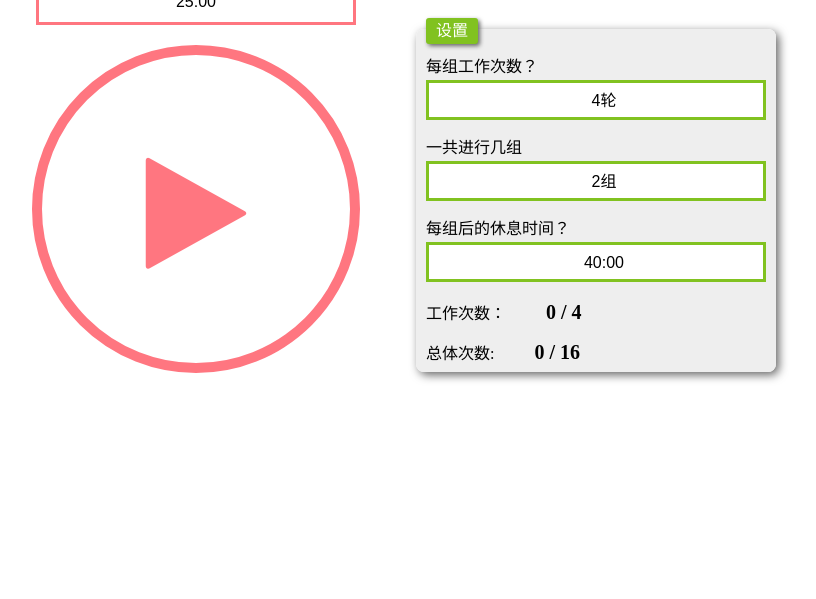
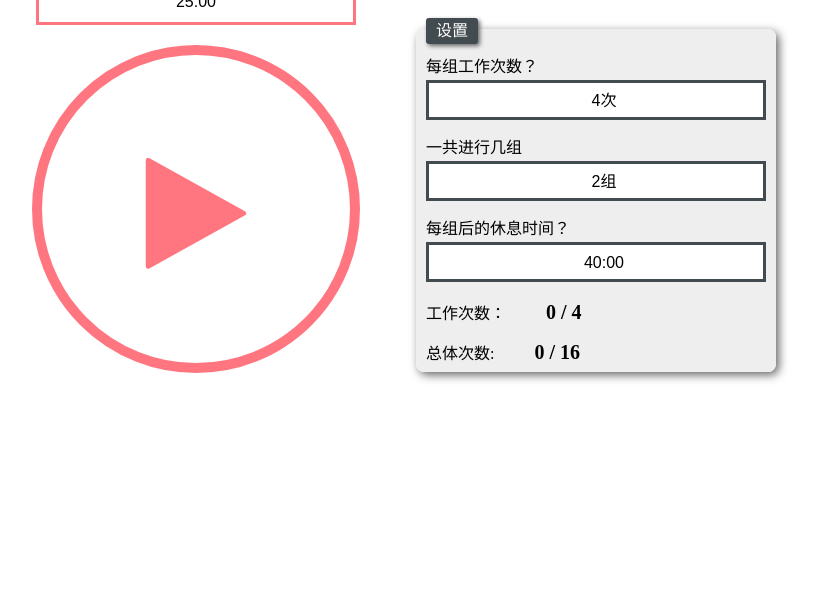
Before and after one commit to seainhand/A-Pomodoro-Timer, a plain HTML site: page index.html in a window 1280 px wide. Shown: the part 201-800 px from the top of the page, without its empty margins (224-1040 px from the left). Drawn offline with Linux system fonts and the light colour scheme; a web font is replaced by a local one.

Commit message:
小修改

```diff
--- a/index.html
+++ b/index.html
@@ -157,16 +157,16 @@
 				<section>
 					<legend>设置</legend>
 					<p>每组工作次数？</p><select name="" id="select_goal_main_num" onchange="setMainNum()">
-						<option value="1">1轮</option>
-						<option value="2">2轮</option>
-						<option value="3">3轮</option>
-						<option value="4" selected>4轮</option>
-						<option value="5">5轮</option>
-						<option value="6">6轮</option>
-						<option value="7">7轮</option>
-						<option value="8">8轮</option>
-						<option value="9">9轮</option>
-						<option value="10">10轮</option>
+						<option value="1">1次</option>
+						<option value="2">2次</option>
+						<option value="3">3次</option>
+						<option value="4" selected>4次</option>
+						<option value="5">5次</option>
+						<option value="6">6次</option>
+						<option value="7">7次</option>
+						<option value="8">8次</option>
+						<option value="9">9次</option>
+						<option value="10">10次</option>
 					</select>
 					<br>
 					<p>一共进行几组</p><select name="" id="select_goal_turn"  onchange="setTurn()">
--- a/sass/style.scss
+++ b/sass/style.scss
@@ -4,7 +4,7 @@
 $main_color : #ff7680;
 $next_color : #4CB0F9;
 $right_section_width : 50%;
-$set_color : rgb(129,194,32);
+$set_color : #424b50;
 @mixin clearfix() {
 	&:after{
 		display:block;
@@ -59,6 +59,12 @@ container{
 				height: 3em;
 				text-align: center;
 			}
+			#next_minutes{
+				outline-color:$next_color;
+			}
+			#main_minutes{
+				outline-color:$main_color;
+			}
 			.iinner{
 				height: 348px;
 				text-align: left;
@@ -105,10 +111,9 @@ container{
 	font-family: "Helvetica Neue Light", "Helvetica Neue", Helvetica, Arial, "Lucida Grande", sans-serif;
 	text-decoration: none;
 	text-align: center;
-	width: 200px;
 	line-height: 80px;
 	height: 80px;
-	width: 340px;
+	width: 360px;
 	margin: 0;
 	display: inline-block;
 	appearance: none;
@@ -195,6 +200,7 @@ container{
 			margin-left: 5px;
 		}
 		select{
+			outline-color:$set_color;
 			padding-left: 1em;
 			margin-top: 5px;
 			background: #fff;
--- a/scripts/app.js
+++ b/scripts/app.js
@@ -75,6 +75,8 @@ function skip(skip) {
 		if(window.all_num == goal_all_num){
 			window.all_num = 0;
 			window.main_num = 0;
+			btnReset();
+			window.clearInterval(interval)
 			alert("恭喜你！完成了！");
 		}
 		document.getElementById("main").className="main";
```
Also changed, not shown: stylesheets/style.css, 1 other file.
